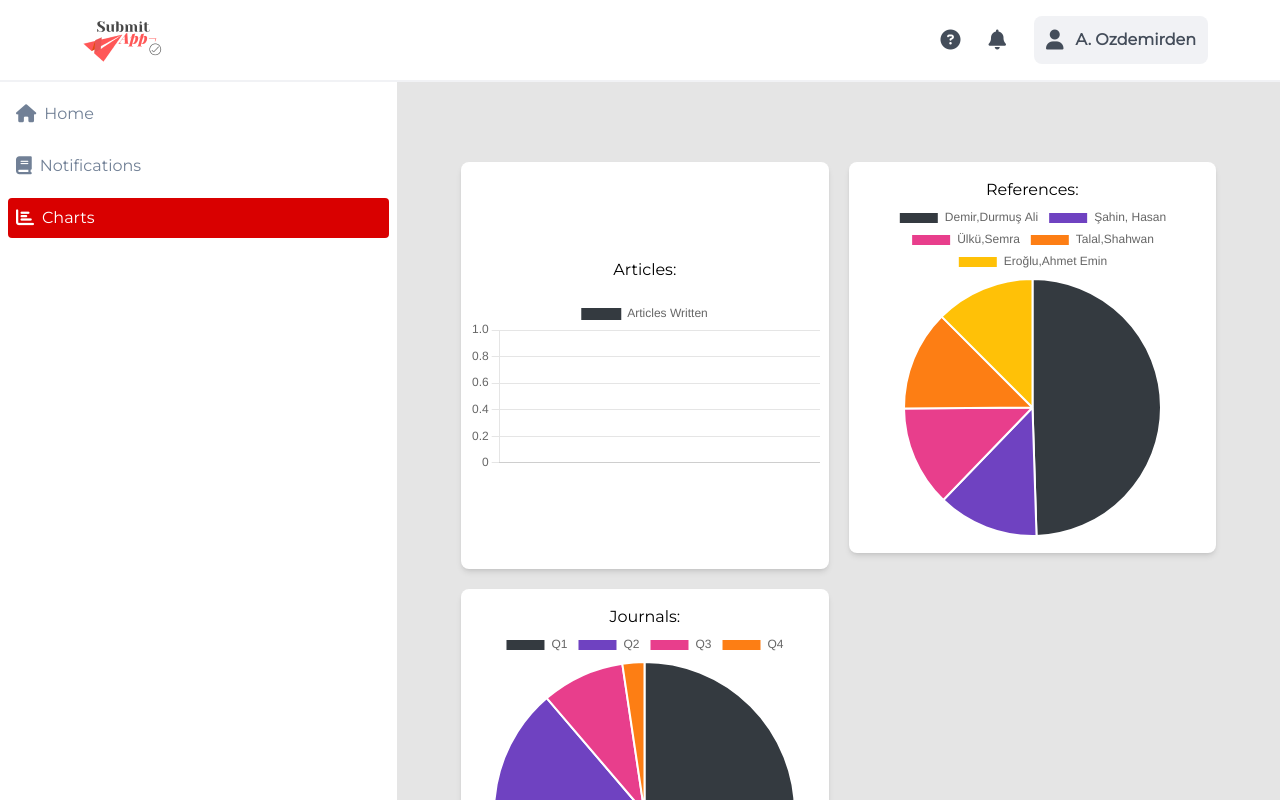
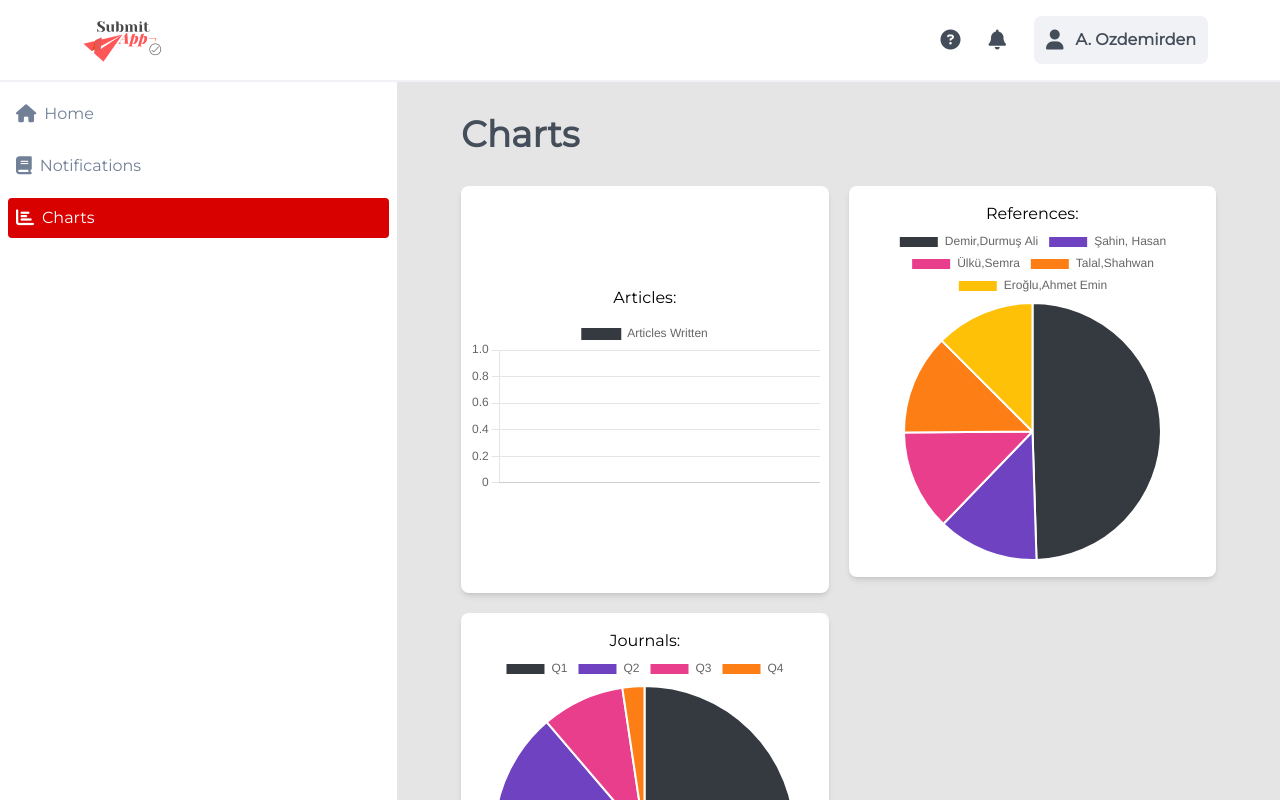
Before and after one commit to brkeudunman/react-collegues-project, a React (Create React App) app: page /charts in a window 1280 px wide. Shown: the top 800 px of the page. Built offline with nearby package versions, Linux system fonts and the light colour scheme; no server answers.

Commit message:
headers changed

```diff
--- a/src/components/main/Cards/Cards.js
+++ b/src/components/main/Cards/Cards.js
@@ -12,7 +12,7 @@ import fimg from '../../../imgs/6.png'
 function Cards() {
   return (
     <div className='flex-col pb-5 mt-3'>
-      <h1 className='md:text-4xl text-2xl font-bold text-gray-700 md:mt-8 mt-4 md:ml-12 ml-6'>Colleges & Programs</h1>
+      <h1 className='md:text-4xl text-2xl font-bold text-gray-700 md:mt-8 mt-4 md:ml-12  md:text-start text-center' >Colleges & Programs</h1>
       <div className='grid lg:grid-cols-3 md:grid-cols-2 grid-cols-1 gap-5 mt-4 md:mx-12 mx-6 flex-1 '>
         <Card img={aimg}/>
         <Card img={bimg}/>
--- a/src/components/main/Charts/Charts.js
+++ b/src/components/main/Charts/Charts.js
@@ -45,11 +45,15 @@ function Charts({articlesData,refData,jourData}) {
   )
 
   return (
-    <div className='grid grid-cols-1 gap-5 lg:p-16 px-2 flex-1 lg:grid-cols-2'>
-      <BarChart data={articles} header={<h2 className='self-center mb-4'>Articles:</h2>}/>
-      <PieChart data={references} header={<h2>References:</h2>} />
-      <PieChart data={journals} header={<h2>Journals:</h2>} />
-    </div>
+    <span className='w-full'>
+    <h1 className='md:text-4xl text-2xl font-bold text-gray-700 md:mt-8 mt-4 md:ml-2 lg:ml-16 md:text-start text-center'>Charts</h1>
+      <div className='grid grid-cols-1 gap-5 lg:px-16 px-2 py-4 flex-1 lg:grid-cols-2'>
+        <BarChart data={articles} header={<h2 className='self-center mb-2'>Articles:</h2>}/>
+        <PieChart data={references} header={<h2>References:</h2>} />
+        <PieChart data={journals} header={<h2>Journals:</h2>} />
+      </div>
+    </span>
+
   )
 }
 
--- a/src/components/main/Notifications/Notifications.js
+++ b/src/components/main/Notifications/Notifications.js
@@ -4,7 +4,7 @@ function Notifications() {
 
   return (
     <div className='text-gray-700 '>
-      <h1 className='md:text-4xl text-2xl font-bold text-gray-700 md:mt-8 mt-4 md:ml-12 ml-6'>Notifications </h1>
+      <h1 className='md:text-4xl text-2xl font-bold text-gray-700 md:mt-8 mt-4 md:ml-12 md:text-start text-center'>Notifications </h1>
 
       <div className='md:ml-12 ml-3 gap-5 mt-8 mx-auto mr-3 bg-white pl-12 pr-6 py-6 rounded-lg border-not-metal shadow-md'>
         <div className='flex justify-between'><h1 className='font-bold  '>Notification Header</h1><p className='mr-6 text-gray-200'>1:29 PM</p></div>
```
